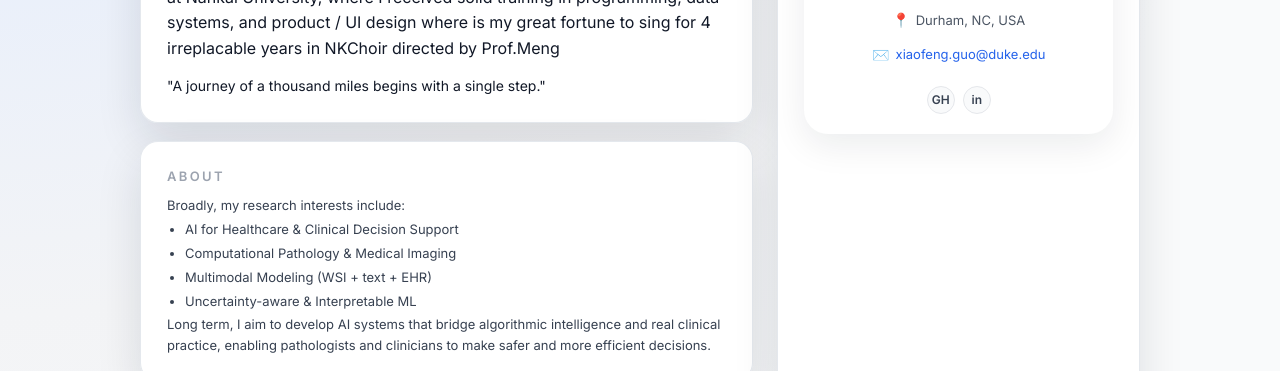
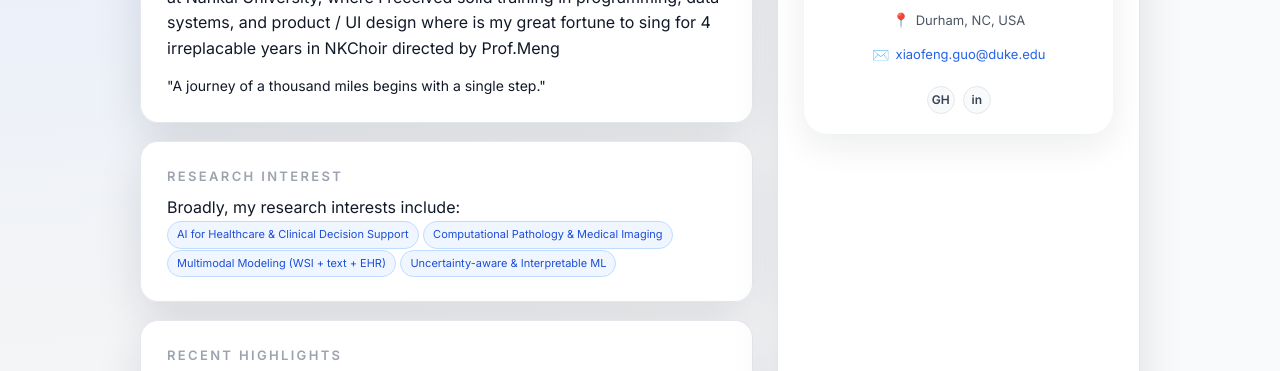
Before and after one commit to Finn9258/Finn9258.github.io, a plain HTML site: page index.html in a window 1280 px wide. Shown: the part 384-755 px from the top of the page. Drawn offline with Linux system fonts and the light colour scheme.

Commit message:
Revise About section to Research Interest with tags
Updated the 'About' section to 'Research Interest' with a new format.

```diff
--- a/index.html
+++ b/index.html
@@ -602,21 +602,13 @@
 
         <!-- ABOUT CARD -->
         <article class="card">
-          <h2 class="section-title">About</h2>
-          <div class="section-body">
-            <p>
-              Broadly, my research interests include:
-            </p>
-            <ul>
-              <li>AI for Healthcare &amp; Clinical Decision Support</li>
-              <li>Computational Pathology &amp; Medical Imaging</li>
-              <li>Multimodal Modeling (WSI + text + EHR)</li>
-              <li>Uncertainty-aware &amp; Interpretable ML</li>
-            </ul>
-            <p>
-              Long term, I aim to develop AI systems that bridge algorithmic intelligence and real clinical
-              practice, enabling pathologists and clinicians to make safer and more efficient decisions.
-            </p>
+          <h2 class="section-title">Research Interest</h2>
+          <p>Broadly, my research interests include:</p>
+          <div class="research-tags">
+            <span class="tag">AI for Healthcare &amp; Clinical Decision Support</span>
+            <span class="tag">Computational Pathology &amp; Medical Imaging</span>
+            <span class="tag">Multimodal Modeling (WSI + text + EHR)</span>
+            <span class="tag">Uncertainty-aware &amp; Interpretable ML</span>
           </div>
         </article>
 
```
